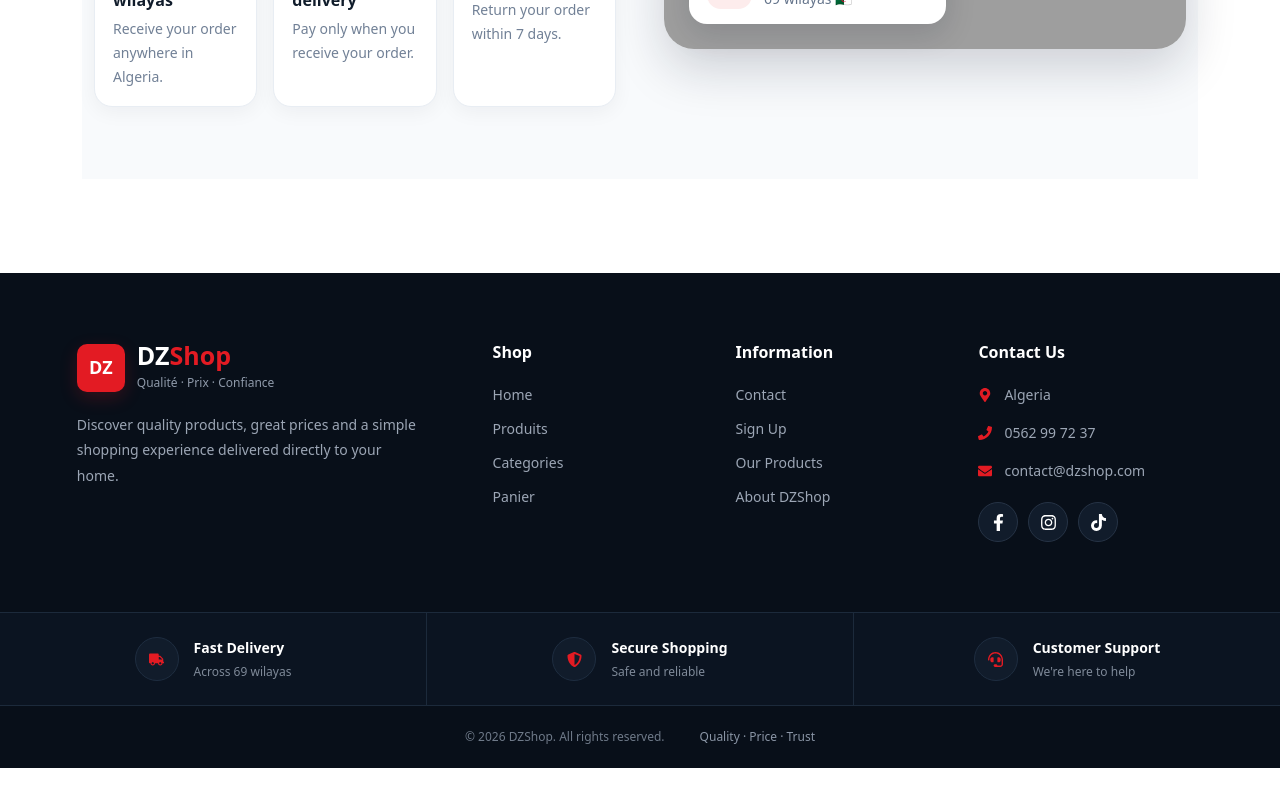
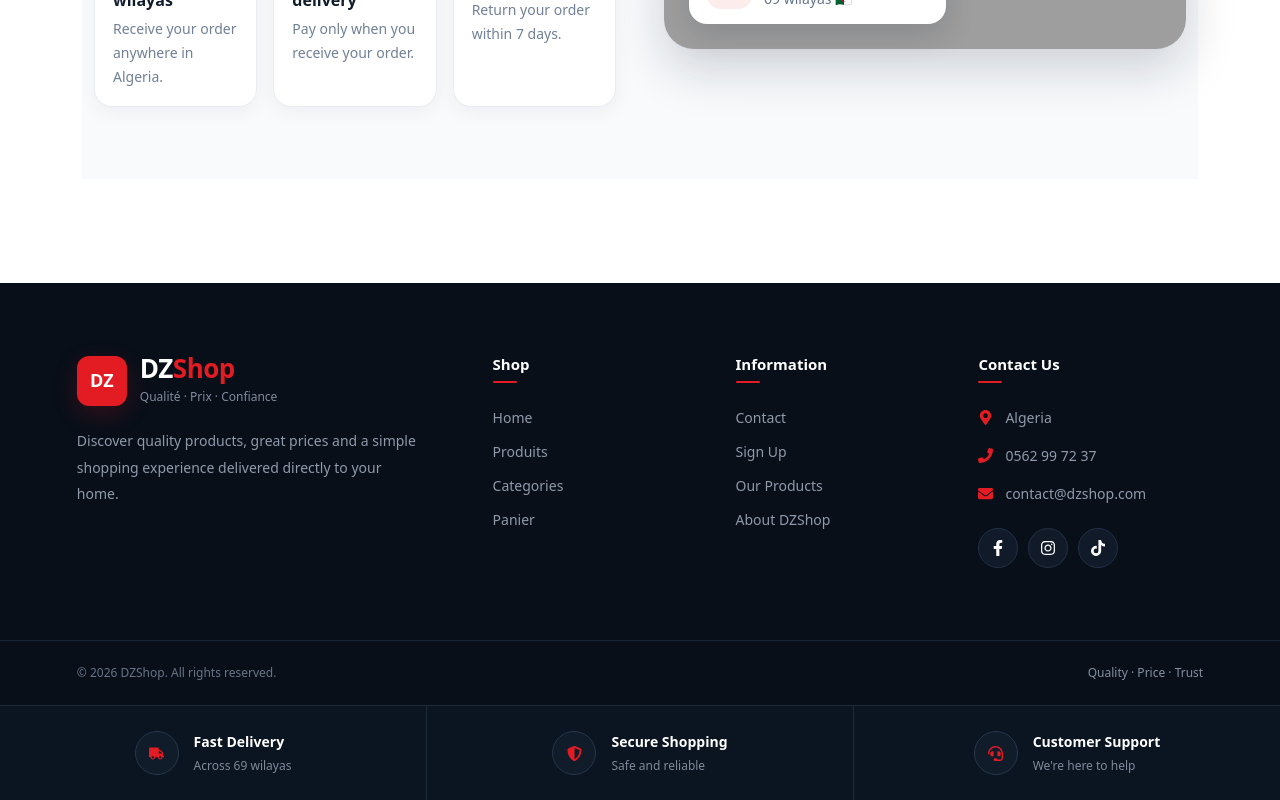
Before and after one commit to nadhirchougui3-lgtm/Dzshope, a React (Vite) app: page / in a window 1280 px wide. Shown: the part 693-1493 px from the top of the page. Before the commit the page ends 1461 px from the top, so only its background shows below. Built offline with nearby package versions, Linux system fonts and the light colour scheme; no server answers; grey boxes are pictures that could not be loaded.

Commit message:
Update project

```diff
--- a/src/footer.css
+++ b/src/footer.css
@@ -1,17 +1,16 @@
 .dz-footer {
   width: 100%;
-  margin-top: 70px;
+  margin-top: 80px;
   background: #080f19;
-  color: #ffffff;
+  color: #fff;
 }
 
 .dz-footer-main {
   width: 100%;
-  padding: 70px 6%;
+  padding: 72px 6%;
   display: grid;
   grid-template-columns: 2fr 1fr 1fr 1.3fr;
   gap: 70px;
-  align-items: start;
   box-sizing: border-box;
 }
 
@@ -20,32 +19,33 @@
 }
 
 .dz-footer-logo {
-  display: flex;
+  display: inline-flex;
   align-items: center;
-  gap: 12px;
+  gap: 13px;
+  margin-bottom: 22px;
+  color: #fff;
   text-decoration: none;
-  color: #ffffff;
-  margin-bottom: 20px;
 }
 
 .dz-footer-logo-icon {
-  width: 48px;
-  height: 48px;
+  width: 50px;
+  height: 50px;
   display: flex;
   align-items: center;
   justify-content: center;
   background: #e31b23;
-  color: #ffffff;
+  color: #fff;
   font-size: 18px;
   font-weight: 800;
-  border-radius: 10px;
-  box-shadow: 0 6px 18px rgba(227, 27, 35, 0.2);
+  border-radius: 12px;
+  box-shadow: 0 8px 25px rgba(227, 27, 35, 0.2);
 }
 
 .dz-footer-logo-name {
-  font-size: 25px;
+  font-size: 26px;
   font-weight: 800;
   line-height: 1;
+  letter-spacing: -0.5px;
 }
 
 .dz-footer-logo-name span {
@@ -53,17 +53,17 @@
 }
 
 .dz-footer-logo-tagline {
-  margin-top: 6px;
-  color: #8f9aaa;
+  margin-top: 7px;
+  color: #7f8b9d;
   font-size: 12px;
 }
 
 .dz-footer-description {
-  max-width: 360px;
+  max-width: 370px;
   margin: 0;
-  color: #9ca6b5;
+  color: #8f9aaa;
   font-size: 14px;
-  line-height: 1.8;
+  line-height: 1.9;
 }
 
 .dz-footer-column {
@@ -73,22 +73,36 @@
 }
 
 .dz-footer-column h3 {
-  margin: 0 0 22px;
-  color: #ffffff;
-  font-size: 16px;
+  position: relative;
+  margin: 0 0 24px;
+  padding-bottom: 10px;
+  color: #fff;
+  font-size: 15px;
   font-weight: 700;
+}
+
+.dz-footer-column h3::after {
+  content: "";
+  position: absolute;
+  left: 0;
+  bottom: 0;
+  width: 24px;
+  height: 2px;
+  border-radius: 10px;
+  background: #e31b23;
 }
 
 .dz-footer-column > a {
   margin-bottom: 13px;
-  color: #9ca6b5;
+  color: #8f9aaa;
   font-size: 14px;
   text-decoration: none;
-  transition: color 0.2s ease;
+  transition: color 0.2s ease, transform 0.2s ease;
 }
 
 .dz-footer-column > a:hover {
-  color: #e31b23;
+  color: #fff;
+  transform: translateX(3px);
 }
 
 .dz-footer-contact {
@@ -100,95 +114,106 @@
   align-items: center;
   gap: 12px;
   margin-bottom: 17px;
-  color: #9ca6b5;
+  color: #8f9aaa;
   font-size: 14px;
 }
 
 .dz-contact-item svg {
-  width: 14px;
-  height: 14px;
+  width: 15px;
+  height: 15px;
   flex-shrink: 0;
   color: #e31b23;
 }
 
 .dz-contact-item a {
-  color: #9ca6b5;
+  color: #8f9aaa;
   text-decoration: none;
   transition: color 0.2s ease;
 }
 
 .dz-contact-item a:hover {
-  color: #e31b23;
+  color: #fff;
 }
 
 .dz-socials {
   display: flex;
   align-items: center;
   gap: 10px;
-  margin-top: 4px;
+  margin-top: 7px;
 }
 
 .dz-socials a {
   width: 40px;
   height: 40px;
-  flex: 0 0 40px;
-  border-radius: 50%;
-  background: #111c2b;
-  border: 1px solid #263345;
   display: flex;
   align-items: center;
   justify-content: center;
-  padding: 0;
-  margin: 0;
-  box-sizing: border-box;
+  border-radius: 50%;
+  background: #101a29;
+  border: 1px solid #223147;
+  color: #fff;
   text-decoration: none;
-  transition: background-color 0.2s ease, border-color 0.2s ease;
+  transition: all 0.25s ease;
 }
 
 .dz-socials a svg {
-  width: 17px;
-  height: 17px;
-  color: #ffffff;
-  display: block;
+  width: 16px;
+  height: 16px;
 }
 
 .dz-socials a:hover {
-  transform: none;
+  transform: translateY(-3px);
+  border-color: #e31b23;
+  background: rgba(227, 27, 35, 0.12);
+  color: #e31b23;
 }
 
-.dz-socials a:nth-child(1):hover {
-  background: rgba(24, 119, 242, 0.2);
-  border-color: rgba(24, 119, 242, 0.5);
+.dz-footer-bottom {
+  width: 100%;
+  min-height: 65px;
+  padding: 18px 6%;
+  display: flex;
+  align-items: center;
+  justify-content: space-between;
+  border-top: 1px solid #172536;
+  box-sizing: border-box;
 }
 
-.dz-socials a:nth-child(2):hover {
-  background: rgba(225, 48, 108, 0.2);
-  border-color: rgba(225, 48, 108, 0.5);
+.dz-footer-bottom p,
+.dz-footer-bottom span {
+  margin: 0;
+  color: #687587;
+  font-size: 12px;
 }
 
-.dz-socials a:nth-child(3):hover {
-  background: rgba(255, 255, 255, 0.1);
-  border-color: rgba(255, 255, 255, 0.35);
+.dz-footer-bottom span {
+  color: #8490a0;
 }
 
 .dz-footer-services {
   width: 100%;
-  min-height: 92px;
+  min-height: 94px;
+  display: flex;
+  align-items: stretch;
+  background: #0b1421;
   border-top: 1px solid #1c2a3b;
-  border-bottom: 1px solid #1c2a3b;
-  display: flex;
-  background: #0b1421;
+  box-sizing: border-box;
 }
 
 .dz-footer-service {
   flex: 1;
-  min-height: 92px;
+  min-height: 94px;
   padding: 20px 30px;
   display: flex;
   align-items: center;
   justify-content: center;
   gap: 15px;
   box-sizing: border-box;
+  transition: background 0.25s ease;
+}
+
+.dz-footer-service:hover {
+  background: #0e1928;
 }
 
 .dz-footer-service + .dz-footer-service {
@@ -202,17 +227,25 @@
   display: flex;
   align-items: center;
   justify-content: center;
+  border-radius: 50%;
   background: #111c2b;
+  border: 1px solid #26364b;
   color: #e31b23;
-  border: 1px solid #1e2d40;
-  border-radius: 50%;
   font-size: 15px;
+  transition: all 0.25s ease;
+}
+
+.dz-footer-service:hover .dz-footer-service-icon {
+  background: #e31b23;
+  border-color: #e31b23;
+  color: #fff;
+  transform: translateY(-2px);
 }
 
 .dz-footer-service strong {
   display: block;
   margin-bottom: 5px;
-  color: #ffffff;
+  color: #fff;
   font-size: 14px;
   font-weight: 600;
 }
@@ -223,56 +256,49 @@
   font-size: 12px;
 }
 
-.dz-footer-bottom {
-  width: 100%;
-  padding: 22px 6%;
-  display: flex;
-  align-items: center;
-  justify-content: center;
-  gap: 35px;
-  box-sizing: border-box;
-}
-
-.dz-footer-bottom p,
-.dz-footer-bottom span {
-  margin: 0;
-  color: #6f7a89;
-  font-size: 12px;
-}
-
-.dz-footer-bottom span {
-  color: #8a95a5;
-}
-
 @media (max-width: 1100px) {
   .dz-footer-main {
     grid-template-columns: 1.7fr 1fr 1fr 1.2fr;
-    gap: 35px;
-    padding-left: 4%;
-    padding-right: 4%;
+    gap: 40px;
+    padding-left: 5%;
+    padding-right: 5%;
+  }
+
+  .dz-footer-bottom {
+    padding-left: 5%;
+    padding-right: 5%;
   }
 }
 
 @media (max-width: 900px) {
   .dz-footer-main {
     grid-template-columns: 1.5fr 1fr 1fr;
-    gap: 40px;
+    gap: 45px 35px;
   }
 
   .dz-footer-brand {
     grid-column: 1 / -1;
+  }
+
+  .dz-footer-service {
+    padding: 20px 15px;
+    gap: 11px;
   }
 }
 
 @media (max-width: 650px) {
   .dz-footer-main {
     grid-template-columns: 1fr 1fr;
-    gap: 35px 25px;
-    padding: 50px 25px;
+    gap: 40px 25px;
+    padding: 55px 25px;
   }
 
   .dz-footer-brand {
     grid-column: 1 / -1;
+  }
+
+  .dz-footer-description {
+    max-width: 100%;
   }
 
   .dz-footer-services {
@@ -280,8 +306,9 @@
   }
 
   .dz-footer-service {
+    min-height: 78px;
     justify-content: flex-start;
-    padding: 20px 25px;
+    padding: 17px 25px;
   }
 
   .dz-footer-service + .dz-footer-service {
@@ -290,6 +317,7 @@
   }
 
   .dz-footer-bottom {
+    min-height: auto;
     padding: 20px 25px;
     flex-direction: column;
     gap: 8px;
@@ -300,9 +328,27 @@
 @media (max-width: 450px) {
   .dz-footer-main {
     grid-template-columns: 1fr;
+    padding: 50px 22px;
   }
 
   .dz-footer-brand {
     grid-column: auto;
   }
+
+  .dz-footer-column h3 {
+    margin-bottom: 20px;
+  }
+
+  .dz-footer-services {
+    width: 100%;
+  }
+
+  .dz-footer-service {
+    padding: 16px 22px;
+  }
+
+  .dz-footer-service-icon {
+    width: 40px;
+    height: 40px;
+  }
 }
--- a/src/footer.jsx
+++ b/src/footer.jsx
@@ -92,6 +92,11 @@ function Footer() {
 
       </div>
 
+      <div className="dz-footer-bottom">
+        <p>© {new Date().getFullYear()} DZShop. All rights reserved.</p>
+        <span>Quality · Price · Trust</span>
+      </div>
+
       <div className="dz-footer-services">
 
         <div className="dz-footer-service">
@@ -129,11 +134,6 @@ function Footer() {
 
       </div>
 
-      <div className="dz-footer-bottom">
-        <p>© {new Date().getFullYear()} DZShop. All rights reserved.</p>
-        <span>Quality · Price · Trust</span>
-      </div>
-
     </footer>
   )
 }
```
